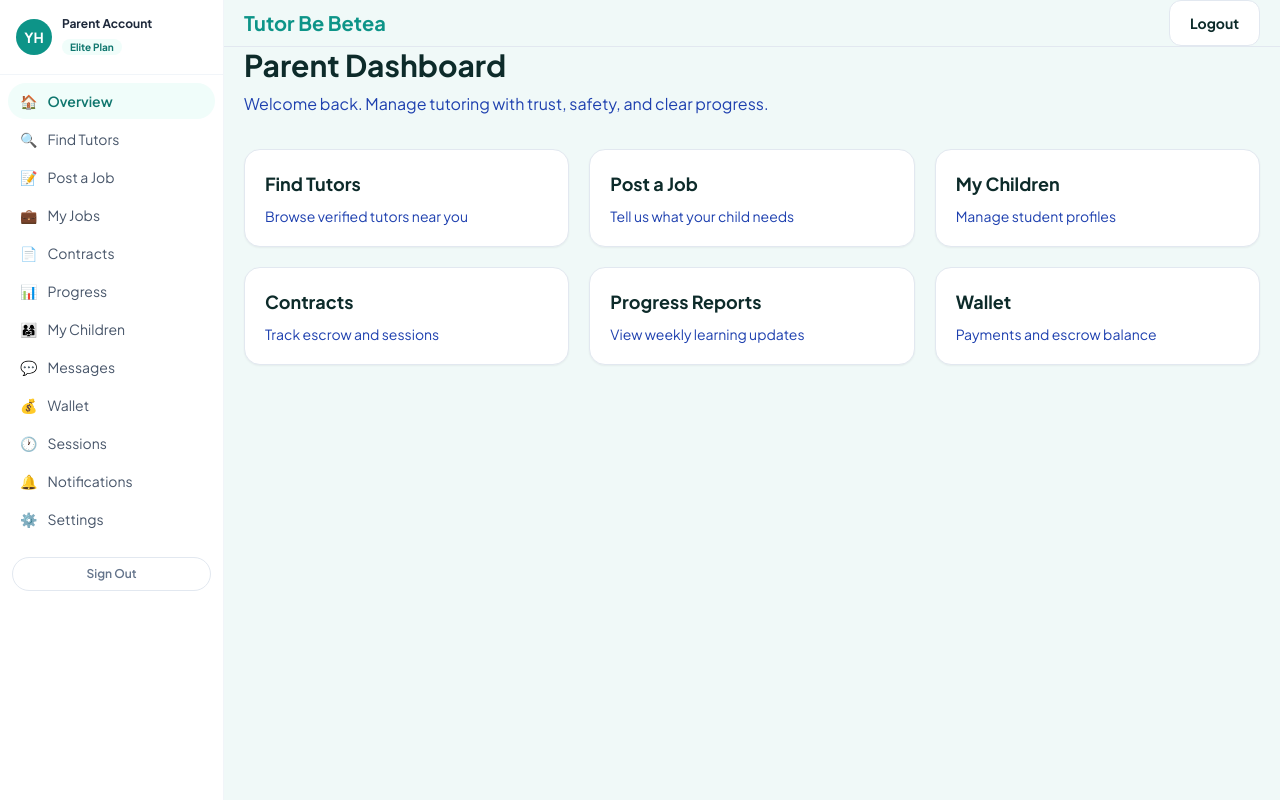
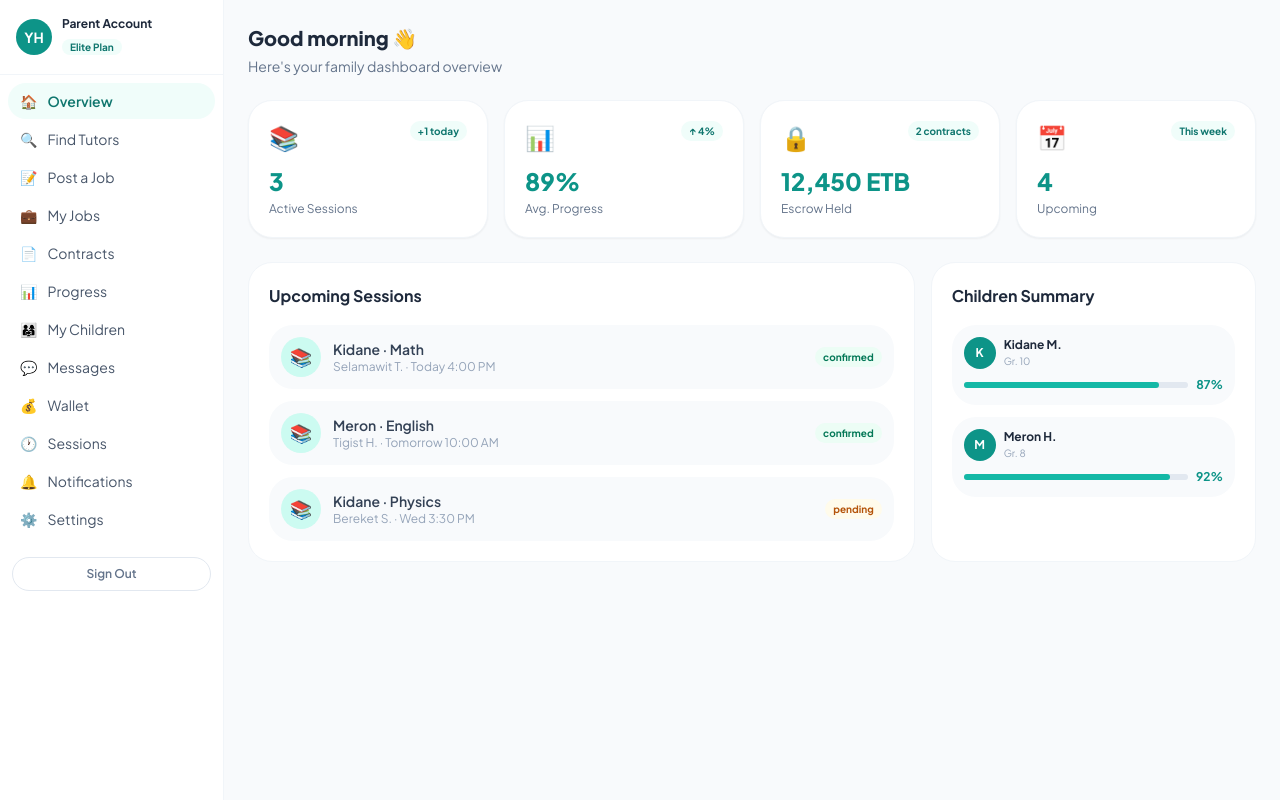
Before and after one commit to Zeordi/tutor-be-betea, a Next.js app in the folder apps/web/: page /parent in a window 1280 px wide. Built offline with nearby package versions, Linux system fonts and the light colour scheme; sample sign-in values are in the browser's storage.

Commit message:
Update page.tsx

```diff
--- a/apps/web/app/parent/page.tsx
+++ b/apps/web/app/parent/page.tsx
@@ -1,106 +1,116 @@
-"use client";
+export default function ParentHomePage() {
+  return (
+    <div className="space-y-6 p-6">
+      <div>
+        <h2 className="mb-1 text-xl font-extrabold text-slate-800 dark:text-white">
+          Good morning 👋
+        </h2>
+        <p className="text-sm text-slate-500">
+          Here&apos;s your family dashboard overview
+        </p>
+      </div>
 
-import Link from "next/link";
-import { useEffect, useState } from "react";
-import { useRouter } from "next/navigation";
+      <div className="grid gap-4 md:grid-cols-4">
+        {[
+          ["Active Sessions", "3", "+1 today", "📚"],
+          ["Avg. Progress", "89%", "↑ 4%", "📊"],
+          ["Escrow Held", "12,450 ETB", "2 contracts", "🔒"],
+          ["Upcoming", "4", "This week", "📅"],
+        ].map(([label, value, sub, icon]) => (
+          <div
+            key={label}
+            className="rounded-2xl border border-slate-100 bg-white p-5 shadow-sm dark:border-slate-800 dark:bg-[#112240]"
+          >
+            <div className="mb-3 flex items-start justify-between">
+              <span className="text-2xl">{icon}</span>
+              <span className="rounded-full bg-teal-50 px-2 py-0.5 text-[10px] font-bold text-teal-700 dark:bg-teal-900/30 dark:text-teal-300">
+                {sub}
+              </span>
+            </div>
+            <p className="text-2xl font-extrabold text-teal-600">{value}</p>
+            <p className="mt-1 text-xs text-slate-500">{label}</p>
+          </div>
+        ))}
+      </div>
 
-export default function ParentDashboardPage() {
-  const router = useRouter();
-  const [ready, setReady] = useState(false);
+      <div className="grid gap-4 md:grid-cols-3">
+        <div className="rounded-2xl border border-slate-100 bg-white p-5 dark:border-slate-800 dark:bg-[#112240] md:col-span-2">
+          <h3 className="mb-4 font-bold text-slate-800 dark:text-white">
+            Upcoming Sessions
+          </h3>
+          <div className="space-y-3">
+            {[
+              ["Kidane · Math", "Selamawit T.", "Today 4:00 PM", "confirmed"],
+              ["Meron · English", "Tigist H.", "Tomorrow 10:00 AM", "confirmed"],
+              ["Kidane · Physics", "Bereket S.", "Wed 3:30 PM", "pending"],
+            ].map(([name, tutor, time, status]) => (
+              <div
+                key={name}
+                className="flex items-center gap-3 rounded-xl bg-slate-50 p-3 dark:bg-slate-800/50"
+              >
+                <div className="flex h-10 w-10 items-center justify-center rounded-xl bg-teal-100 text-lg dark:bg-teal-900/30">
+                  📚
+                </div>
+                <div className="flex-1">
+                  <p className="text-sm font-semibold text-slate-700 dark:text-slate-200">
+                    {name}
+                  </p>
+                  <p className="text-xs text-slate-400">
+                    {tutor} · {time}
+                  </p>
+                </div>
+                <span
+                  className={`rounded-full px-2 py-0.5 text-[10px] font-bold ${
+                    status === "confirmed"
+                      ? "bg-emerald-50 text-emerald-700 dark:bg-emerald-900/30 dark:text-emerald-300"
+                      : "bg-amber-50 text-amber-700 dark:bg-amber-900/30 dark:text-amber-300"
+                  }`}
+                >
+                  {status}
+                </span>
+              </div>
+            ))}
+          </div>
+        </div>
 
-  useEffect(() => {
-    const token = localStorage.getItem("token");
-
-    if (!token) {
-      router.replace("/login");
-      return;
-    }
-
-    setReady(true);
-  }, [router]);
-
-  if (!ready) {
-    return (
-      <main className="min-h-screen flex items-center justify-center">
-        <p className="text-[var(--secondary)]">Checking authentication...</p>
-      </main>
-    );
-  }
-
-  const actions = [
-    {
-      title: "Find Tutors",
-      desc: "Browse verified tutors near you",
-      href: "/parent/tutors",
-    },
-    {
-      title: "Post a Job",
-      desc: "Tell us what your child needs",
-      href: "/parent/jobs/create",
-    },
-    {
-      title: "My Children",
-      desc: "Manage student profiles",
-      href: "/parent/children",
-    },
-    {
-      title: "Contracts",
-      desc: "Track escrow and sessions",
-      href: "/parent/contracts",
-    },
-    {
-      title: "Progress Reports",
-      desc: "View weekly learning updates",
-      href: "/parent/progress",
-    },
-    {
-      title: "Wallet",
-      desc: "Payments and escrow balance",
-      href: "/parent/wallet",
-    },
-  ];
-
-  return (
-    <main className="min-h-screen bg-[var(--background)]">
-      {/* Top bar */}
-      <header className="border-b border-[var(--border)] bg-[var(--background)]">
-        <div className="container flex items-center justify-between py-4">
-          <div className="text-xl font-bold text-[var(--primary)]">
-            Tutor Be Betea
+        <div className="rounded-2xl border border-slate-100 bg-white p-5 dark:border-slate-800 dark:bg-[#112240]">
+          <h3 className="mb-4 font-bold text-slate-800 dark:text-white">
+            Children Summary
+          </h3>
+          <div className="space-y-3">
+            {[
+              ["Kidane M.", "Gr. 10", "87%"],
+              ["Meron H.", "Gr. 8", "92%"],
+            ].map(([name, grade, prog]) => (
+              <div
+                key={name}
+                className="rounded-xl bg-slate-50 p-3 dark:bg-slate-800/50"
+              >
+                <div className="mb-2 flex items-center gap-2">
+                  <div className="flex h-8 w-8 items-center justify-center rounded-full bg-teal-600 text-xs font-bold text-white">
+                    {name[0]}
+                  </div>
+                  <div>
+                    <p className="text-xs font-bold text-slate-800 dark:text-white">
+                      {name}
+                    </p>
+                    <p className="text-[10px] text-slate-400">{grade}</p>
+                  </div>
+                </div>
+                <div className="flex items-center gap-2">
+                  <div className="h-1.5 flex-1 rounded-full bg-slate-200 dark:bg-slate-700">
+                    <div
+                      className="h-full rounded-full bg-teal-500"
+                      style={{ width: prog }}
+                    />
+                  </div>
+                  <span className="text-xs font-bold text-teal-600">{prog}</span>
+                </div>
+              </div>
+            ))}
           </div>
-
-          <button
-            onClick={() => {
-              localStorage.removeItem("token");
-              router.push("/login");
-            }}
-            className="btn btn-secondary text-sm px-4 py-2"
-          >
-            Logout
-          </button>
         </div>
-      </header>
-
-      {/* Dashboard content */}
-      <section className="container py-10">
-        <h1 className="text-3xl font-bold mb-2">Parent Dashboard</h1>
-        <p className="text-[var(--secondary)] mb-8">
-          Welcome back. Manage tutoring with trust, safety, and clear progress.
-        </p>
-
-        <div className="grid md:grid-cols-2 xl:grid-cols-3 gap-5">
-          {actions.map((item) => (
-            <Link
-              key={item.title}
-              href={item.href}
-              className="card hover:shadow-md transition"
-            >
-              <h3 className="text-lg font-bold mb-2">{item.title}</h3>
-              <p className="text-sm text-[var(--secondary)]">{item.desc}</p>
-            </Link>
-          ))}
-        </div>
-      </section>
-    </main>
+      </div>
+    </div>
   );
 }
```
